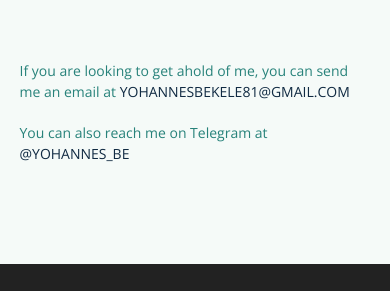
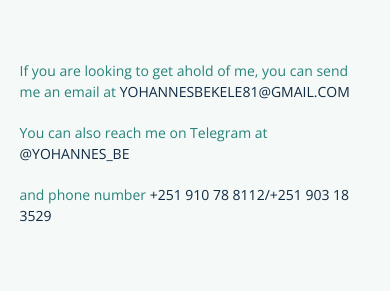
Before and after one commit to johana-B/portfolio, a plain HTML site: page contact.html in a window 390 px wide. Shown: the part 240-531 px from the top of the page. Drawn offline with nearby package versions, Linux system fonts and the light colour scheme.

Commit message:
phone no

```diff
--- a/contact.html
+++ b/contact.html
@@ -93,6 +93,10 @@
         You can also reach me on Telegram at
         <a href="https://t.me/Yohannes_be">@Yohannes_be</a>
       </p>
+      <p>
+        and phone number
+        <a href="">+251 910 78 8112/+251 903 18 3529</a>
+      </p>
     </div>
   </section>
   <!-- ############## -->
```
